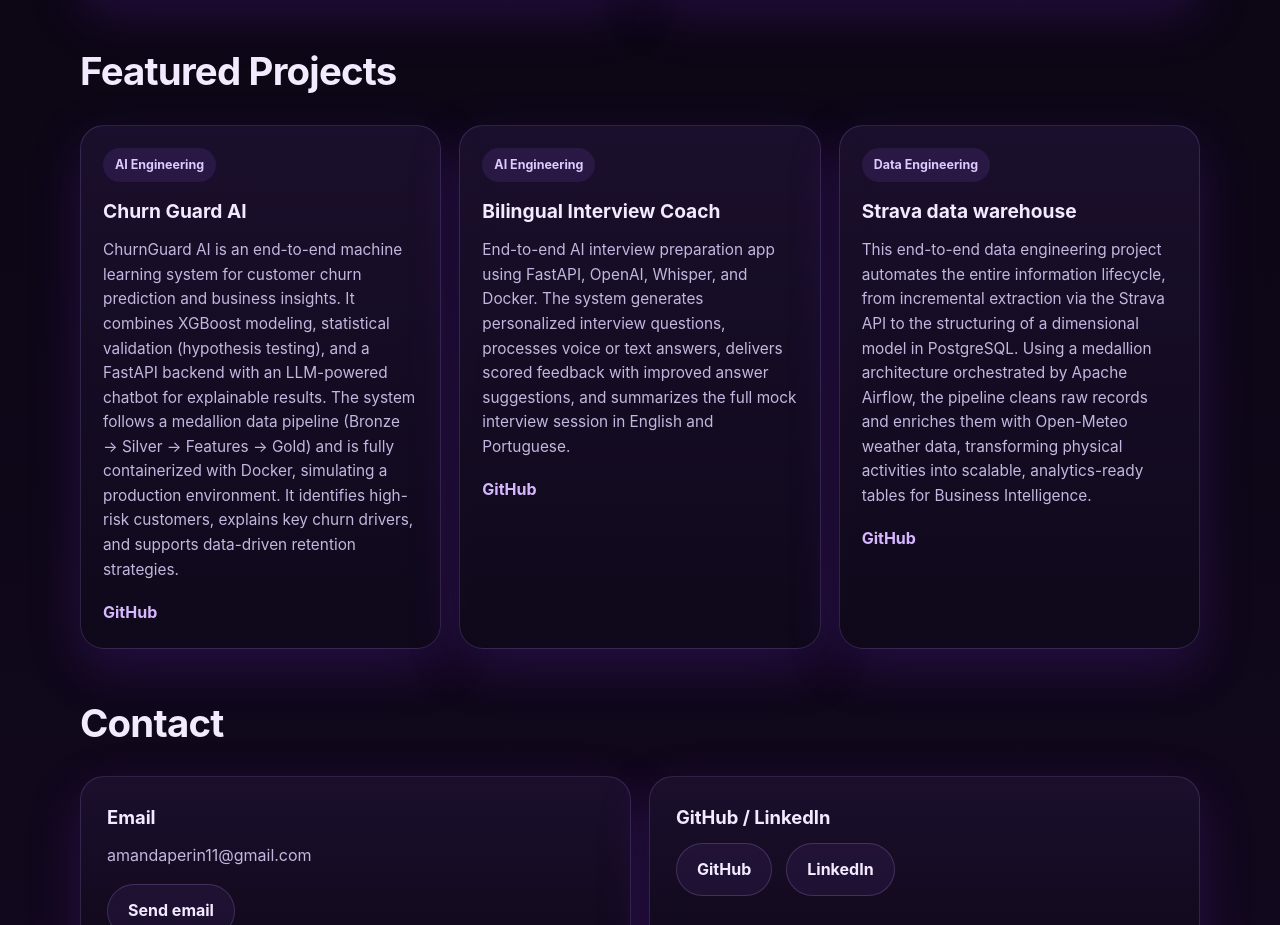
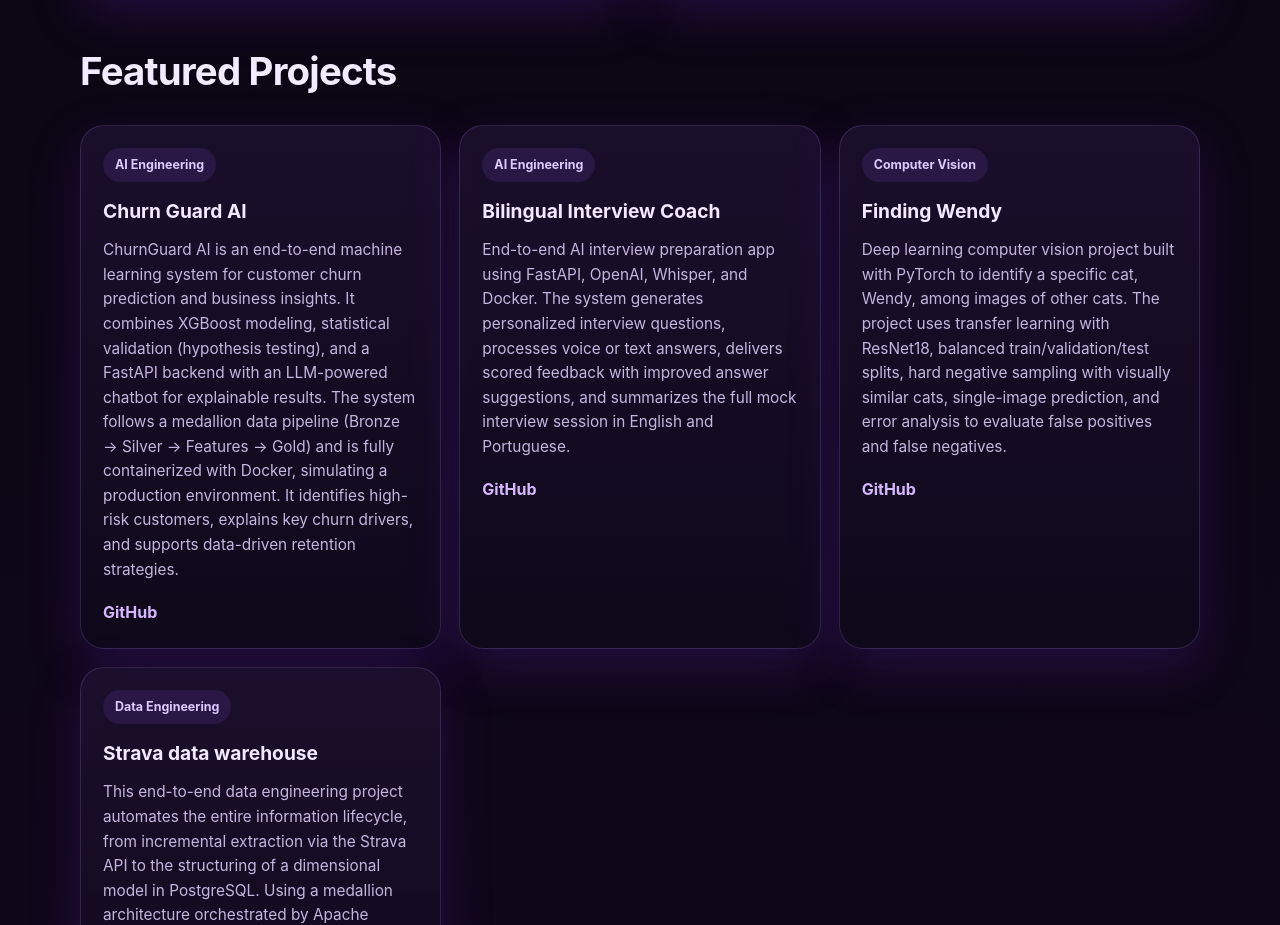
Before and after one commit to amandaperin/portfolio, a plain HTML site: page index.html in a window 1280 px wide. Shown: the part 1220-2145 px from the top of the page. Drawn offline with nearby package versions, Linux system fonts and the light colour scheme.

Commit message:
wendy project added

```diff
--- a/index.html
+++ b/index.html
@@ -214,7 +214,19 @@ It identifies high-risk customers, explains key churn drivers, and supports data
     <a href="https://github.com/amandaperin/Interview_Coach">GitHub</a>
   </div>
 </article>
-
+<article class="project-card">
+  <span class="project-label">Computer Vision</span>
+  <h4>Finding Wendy</h4>
+  <p>
+    Deep learning computer vision project built with PyTorch to identify a specific cat, Wendy,
+    among images of other cats. The project uses transfer learning with ResNet18, balanced
+    train/validation/test splits, hard negative sampling with visually similar cats, single-image
+    prediction, and error analysis to evaluate false positives and false negatives.
+  </p>
+  <div class="project-links">
+    <a href="https://github.com/amandaperin/Finding_Wendy">GitHub</a>
+  </div>
+</article>
           <article class="project-card">
             <span class="project-label">Data Engineering</span>
             <h4>Strava data warehouse</h4>
```
